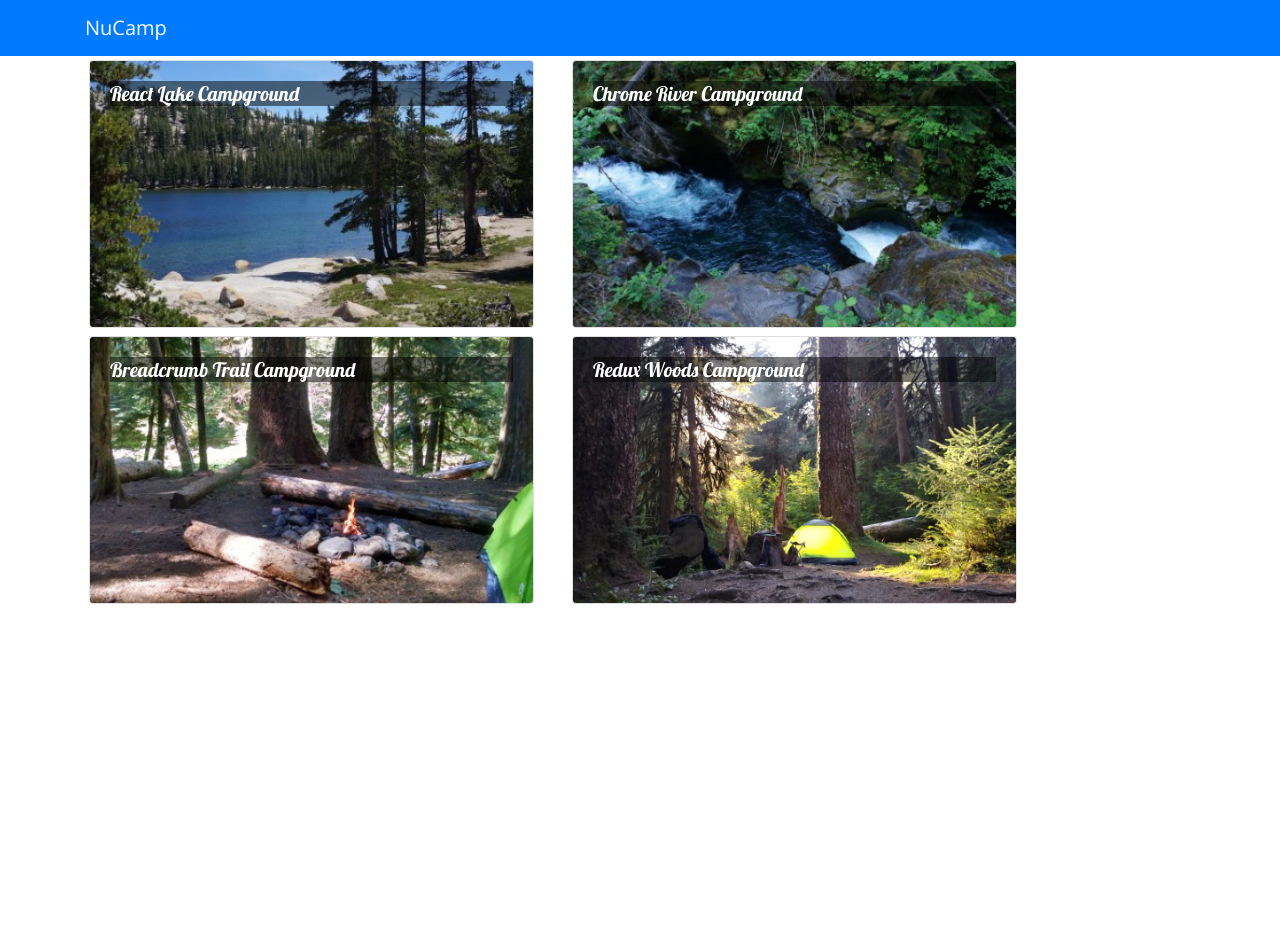
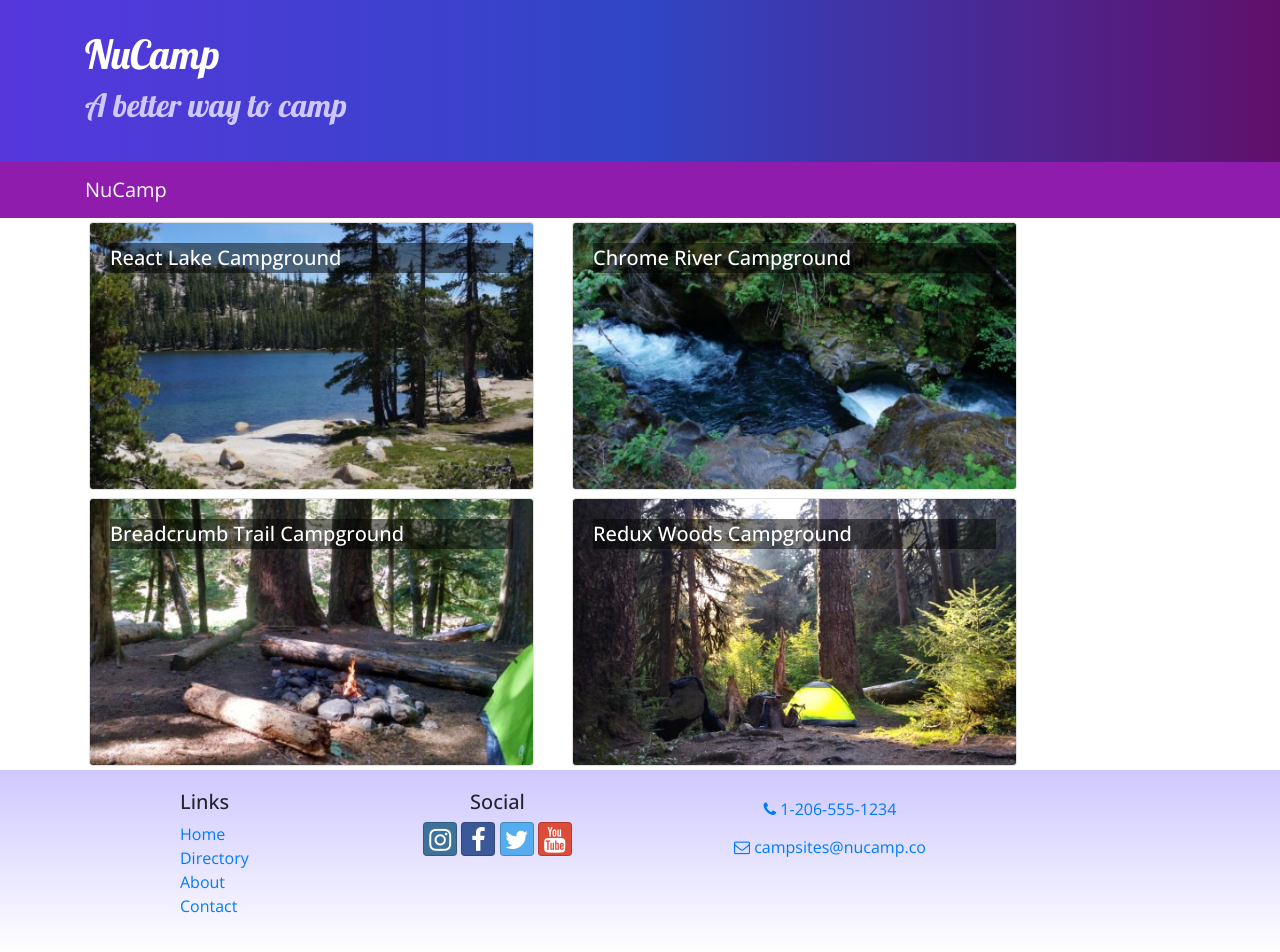
Before and after one commit to tjkhara/nucamp-react-2022, a React (Create React App) app: page / in a window 1280 px wide. Before the commit the page ends 800 px from the top, so only its background shows below. Built offline with nearby package versions, Linux system fonts and the light colour scheme.

Commit message:
Header and Footer

```diff
--- a/package.json
+++ b/package.json
@@ -7,6 +7,8 @@
     "@testing-library/react": "^12.0.0",
     "@testing-library/user-event": "^13.2.1",
     "bootstrap": "4.5.2",
+    "bootstrap-social": "5.1.1",
+    "font-awesome": "4.7.0",
     "react": "^17.0.2",
     "react-dom": "^17.0.2",
     "react-popper": "1.3.6",
--- a/src/App.css
+++ b/src/App.css
@@ -2,11 +2,49 @@
   font-family: "Open Sans", sans-serif;
 }
 
+h1,
+h2,
+h3,
+.card-body > .card-title {
+  font-family: "Lobster", cursive;
+}
+
 .card-title {
-  font: 500 1.25rem "Lobster", cursive;
+  font-weight: 500;
+  font-size: 1.25rem;
+}
+
+h2 {
+  color: #3046c5;
 }
 
 .card-img-overlay .card-title {
   color: white;
   background-color: rgba(0, 0, 0, 0.5);
 }
+
+.row-content {
+  padding: 50px 0;
+  border-bottom: 1px ridge;
+  min-height: 200px;
+}
+
+.site-footer {
+  background-image: linear-gradient(#cec8ff, white);
+  padding: 20px 0;
+}
+
+.jumbotron {
+  margin: 0;
+  padding: 30px;
+  background-image: linear-gradient(to right, #5637dd, #3046c5, #60106b);
+  color: white;
+}
+
+.jumbotron h2 {
+  color: #cec8ff;
+}
+
+.navbar-dark {
+  background-color: #901cad;
+}
--- /dev/null
+++ b/src/components/FooterComponent.js
@@ -0,0 +1,55 @@
+import React from "react"
+
+function Footer(props) {
+  return (
+    <footer className="site-footer">
+      <div className="container">
+        <div className="row">
+          <div className="col-4 col-sm-2 offset-1">
+            <h5>Links</h5>
+            <ul className="list-unstyled">
+              <li>
+                <a href="#">Home</a>
+              </li>
+              <li>
+                <a href="#">Directory</a>
+              </li>
+              <li>
+                <a href="#">About</a>
+              </li>
+              <li>
+                <a href="#">Contact</a>
+              </li>
+            </ul>
+          </div>
+          <div className="col-6 col-sm-3 text-center">
+            <h5>Social</h5>
+            <a className="btn btn-social-icon btn-instagram" href="http://instagram.com/">
+              <i className="fa fa-instagram" />
+            </a>{" "}
+            <a className="btn btn-social-icon btn-facebook" href="http://www.facebook.com/">
+              <i className="fa fa-facebook" />
+            </a>{" "}
+            <a className="btn btn-social-icon btn-twitter" href="http://twitter.com/">
+              <i className="fa fa-twitter" />
+            </a>{" "}
+            <a className="btn btn-social-icon btn-google" href="http://youtube.com/">
+              <i className="fa fa-youtube" />
+            </a>
+          </div>
+          <div className="col-sm-4 text-center">
+            <a role="button" className="btn btn-link" href="tel:+12065551234">
+              <i className="fa fa-phone" /> 1-206-555-1234
+            </a>
+            <br />
+            <a role="button" className="btn btn-link" href="mailto:notreal@notreal.co">
+              <i className="fa fa-envelope-o" /> campsites@nucamp.co
+            </a>
+          </div>
+        </div>
+      </div>
+    </footer>
+  )
+}
+
+export default Footer
--- /dev/null
+++ b/src/components/HeaderComponent.js
@@ -0,0 +1,28 @@
+import React, { Component } from "react"
+import { Navbar, NavbarBrand, Jumbotron } from "reactstrap"
+
+class Header extends Component {
+  render() {
+    return (
+      <React.Fragment>
+        <Jumbotron fluid>
+          <div className="container">
+            <div className="row">
+              <div className="col">
+                <h1>NuCamp</h1>
+                <h2>A better way to camp</h2>
+              </div>
+            </div>
+          </div>
+        </Jumbotron>
+        <Navbar dark sticky="top">
+          <div className="container">
+            <NavbarBrand href="/">NuCamp</NavbarBrand>
+          </div>
+        </Navbar>
+      </React.Fragment>
+    )
+  }
+}
+
+export default Header
--- a/src/components/MainComponent.js
+++ b/src/components/MainComponent.js
@@ -1,8 +1,9 @@
 import React, { Component } from "react"
-import { Navbar, NavbarBrand } from "reactstrap"
 import Directory from "./DirectoryComponent"
+import CampsiteInfo from "./CampsiteInfoComponent"
+import Header from "./HeaderComponent"
+import Footer from "./FooterComponent"
 import { CAMPSITES } from "../shared/campsites"
-import CampsiteInfo from "./CampsiteInfoComponent"
 
 class Main extends Component {
   constructor(props) {
@@ -21,13 +22,10 @@
   render() {
     return (
       <div>
-        <Navbar dark color="primary">
-          <div className="container">
-            <NavbarBrand href="/">NuCamp</NavbarBrand>
-          </div>
-        </Navbar>
+        <Header />
         <Directory campsites={this.state.campsites} onClick={campsiteId => this.onCampsiteSelect(campsiteId)} />
         <CampsiteInfo campsite={this.state.campsites.filter(campsite => campsite.id === this.state.selectedCampsite)[0]} />
+        <Footer />
       </div>
     )
   }
--- a/src/index.js
+++ b/src/index.js
@@ -5,6 +5,8 @@
 import "bootstrap/dist/css/bootstrap.min.css"
 import "typeface-lobster"
 import "typeface-open-sans"
+import "font-awesome/css/font-awesome.css"
+import "bootstrap-social/bootstrap-social.css"
 import App from "./App"
 
 ReactDOM.render(
```
Also changed, not shown: 1 other file (tests, documents, lock files or other folders).
